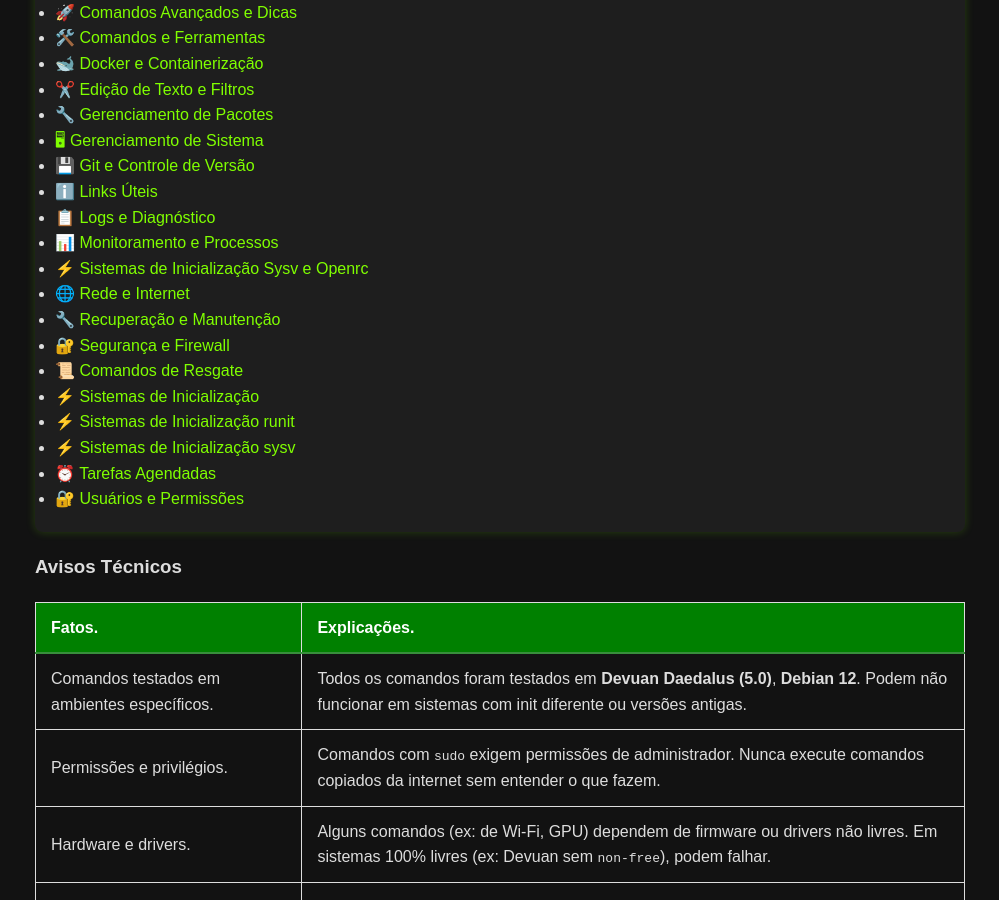
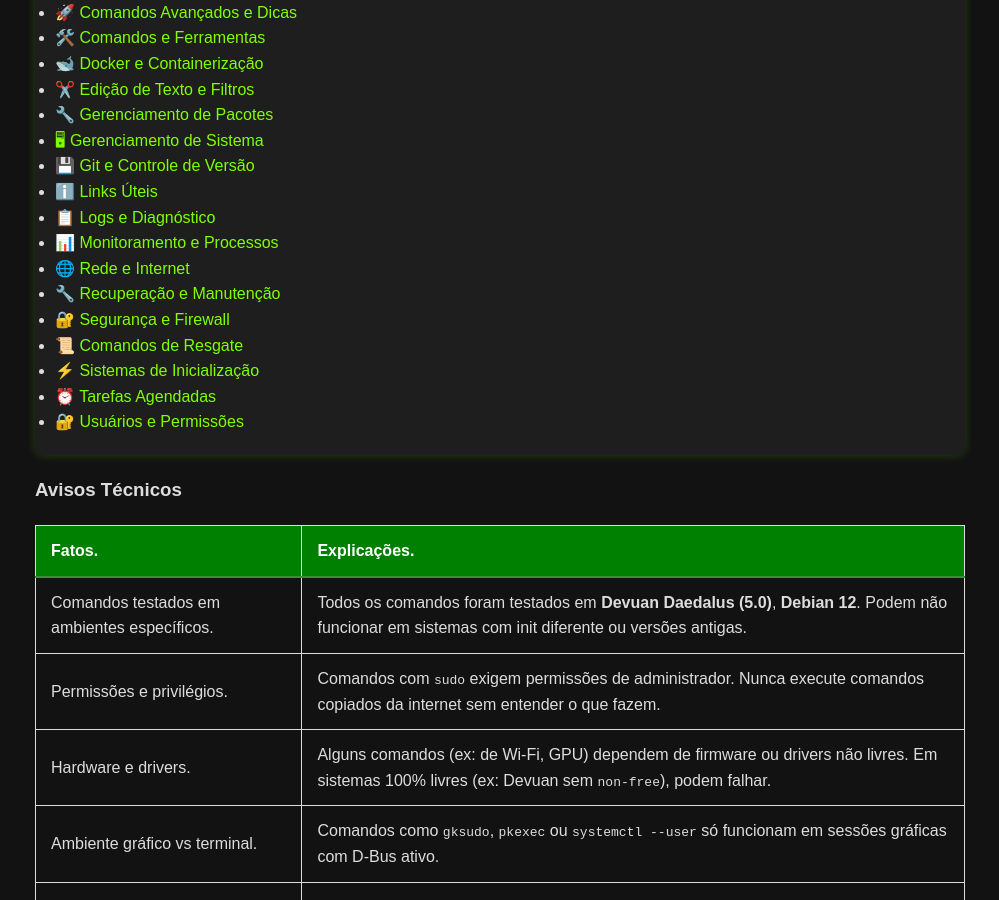
Before and after one commit to Piolinux/piolinux-site, a Jekyll site: the page built from _pages/_comandos/index.md, in a window 1280 px wide and 900 px high, scrolled down 305 px. Shown: the whole window, without its empty margins (140-1139 px from the left). Built offline with Jekyll 4.4.1, drawn with Linux system fonts in a browser that asks for light colours.

Commit message:
Update index.md

```diff
--- a/_pages/_comandos/index.md
+++ b/_pages/_comandos/index.md
@@ -26,14 +26,11 @@ permalink: /comandos/
    <li><a href="/links-uteis-linux-python/">ℹ️ Links Úteis</a></li>
     <li><a href="/logs-e-diagnostico/">📋 Logs e Diagnóstico</a></li>
     <li><a href="/monitoramento-e-processos/">📊 Monitoramento e Processos</a></li>
-    <li><a href="/openrc-sysvinit/">⚡ Sistemas de Inicialização Sysv e Openrc </a></li>
     <li><a href="/rede-e-internet/">🌐 Rede e Internet</a></li>
     <li><a href="/recuperacao-e-manutencao/">🔧 Recuperação e Manutenção</a></li>
     <li><a href="/seguranca-e-firewall/">🔐 Segurança e Firewall</a></li>
     <li><a href="/sequencias-comandos-resgate-linux/">📜 Comandos de Resgate</a></li>
     <li><a href="/sistemas-de-inicializacao/">⚡ Sistemas de Inicialização</a></li>
-    <li><a href="/sistemas-de-inicializacao-runit/">⚡ Sistemas de Inicialização runit</a></li>
-    <li><a href="/sistemas-de-inicializacao-sysv/">⚡ Sistemas de Inicialização sysv</a></li>
     <li><a href="/tarefas-agendadas/">⏰ Tarefas Agendadas</a></li>
     <li><a href="/usuarios-e-permissoes/">🔐 Usuários e Permissões</a></li>
   </ul>
```
